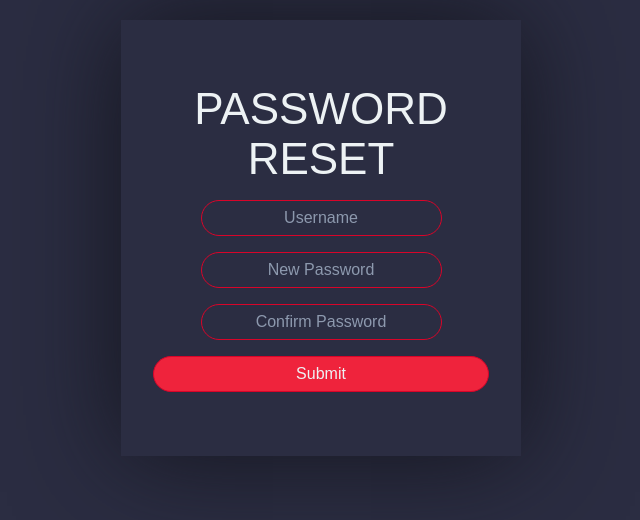
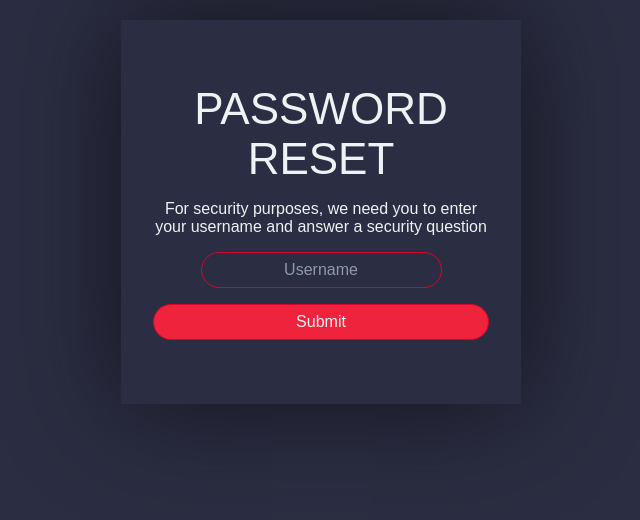
Before and after one commit to aishwar18/Profile-Builder, a Django app: page /html/forgotPassword in a window 1280 px wide. Shown: the part 146-666 px from the top of the page, without its empty margins (319-959 px from the left). Run offline with Django 3.2, Linux system fonts and the light colour scheme; some libraries are stand-ins or nearby versions.

Commit message:
Added Forgot password functionality

```diff
--- a/practice/profile_builder/urls.py
+++ b/practice/profile_builder/urls.py
@@ -7,8 +7,10 @@ urlpatterns = [
     path('html/register',views.register,name="register"),
     path('html/signup_students',views.signup_students,name="signup_students"),
     path('html/signup_teachers',views.signup_teachers,name="signup_teachers"),
-    path('html/forgotPassword',views.forgotpassword,name="forgotpassword"),
+    path('html/forgotPassword',views.forgotPassword,name="forgotPassword"),
+    path('html/prQuestion',views.prQuestion,name="prQuestion"),
     path('html/changePassword',views.changePassword,name="changePassword"),
+    path('html/passwordReset',views.passwordReset,name="passwordReset"),
     path('html/logout',views.logout,name="logout"),
     path('html/home',views.home,name="home"),
 ]
--- a/practice/profile_builder/views.py
+++ b/practice/profile_builder/views.py
@@ -40,7 +40,7 @@ def login(request):
         password = request.POST['password']
         #print(email,password)
         user = Students.objects.filter(mailid= email, password=password) or Teachers.objects.filter(mailid= email, password=password)
-        print(Students.objects.filter(mailid= email, password=password).exists() or Teachers.objects.filter(mailid= email, password=password).exists())
+        #print(Students.objects.filter(mailid= email, password=password).exists() or Teachers.objects.filter(mailid= email, password=password).exists())
         if (Students.objects.filter(mailid= email, password=password).exists() or Teachers.objects.filter(mailid= email, password=password).exists()):
             request.session['username'] = user[0].username
             return render(request,"html/home.html", {"user" : user[0]})
@@ -118,8 +118,73 @@ def signup_teachers(request):
     else:
         return render(request,"html/signup_teachers.html")
 
-def forgotpassword(request):
-    return render(request,"html/forgotPassword.html")
+def forgotPassword(request):
+    if( request.method == 'POST'):
+        username = request.POST.get('username')
+        ans = request.POST.get('answer')
+        if(Students.objects.filter(username=username).exists() or Teachers.objects.filter(username=username).exists()):
+            fp_user = Students.objects.filter(username=username) or Teachers.objects.filter(username=username)
+            request.session['question'] = fp_user[0].security_qn
+            request.session['answer'] = fp_user[0].security_an
+            request.session['fp_username'] = fp_user[0].username
+            question = fp_user[0].security_qn
+            return render(request,"html/forgotPassword.html", {'question': question})
+        else:
+            messages.info(request,'No such user!')
+            return redirect('forgotPassword')
+    else:
+        return render(request,"html/forgotPassword.html")
+
+def prQuestion(request):
+    if(request.method == 'POST'):
+        ans = request.POST.get('answer')
+        question = request.session.get('question',False)
+        answer = request.session.get('answer',False)
+        if(question and answer):
+            if(ans):
+                if answer.lower().strip()==ans.lower().strip():
+                    return render(request,"html/passwordReset.html")
+                else:
+                    messages.info(request,'Incorrect answer!')
+                    return render(request,"html/forgotPassword.html", {'question': question})
+            return render(request,"html/forgotPassword.html", {'question': question})
+        else:
+            messages.info(request,'Error retrieving question!')
+            return redirect('forgotPassword')
+
+def passwordReset(request):
+    if( request.method == 'POST'):
+        username = request.session.get('fp_username')
+        new_password = request.POST['newPassword']
+        confirm_password = request.POST['confirmPassword']
+        print(username, new_password, confirm_password)
+        if(new_password!=confirm_password):
+            messages.info(request,'Confirm password does not match with the new password')
+            return redirect('passwordReset')
+        elif (Students.objects.filter(username=username).exists()):
+            s = Students.objects.get(username=username)
+            s.password = new_password
+            s.save()
+            messages.info(request,'Password changed successfully')
+            del request.session['question']
+            del request.session['answer']
+            del request.session['fp_username']
+            return render(request,"index.html")
+        elif (Teachers.objects.filter(username=username).exists()):
+            t = Teachers.objects.get(username=username)
+            t.password = new_password
+            t.save()
+            messages.info(request,'Password changed successfully')
+            del request.session['question']
+            del request.session['answer']
+            del request.session['fp_username']
+            return render(request,"index.html")
+        else:
+            del request.session['question']
+            del request.session['answer']
+            del request.session['fp_username']
+            return render(request,"html/forgotPassword.html")
+    return render(request,"html/passwordReset.html")
 
 def changePassword(request):
     username = request.session.get('username')
--- a/practice/templates/html/forgotPassword.html
+++ b/practice/templates/html/forgotPassword.html
@@ -3,10 +3,21 @@
 <html lang="en">
 <head>
   <meta name="viewport" content="width=device-width, initial-scale=1.0">
-  <title>Password reset</title>
+  <title>Forgot Password</title>
+  <link rel="stylesheet" href="{% static 'CSS/alert.css' %}">
   <link rel="stylesheet" href="{% static 'CSS/login.css' %}">
   <link rel="stylesheet" href="https://cdnjs.cloudflare.com/ajax/libs/font-awesome/5.15.2/css/all.min.css" />
   <link rel="icon" type="image/jpg" href="{% static 'Images/pb_logo.jpg' %}">
+  <script
+    src="https://code.jquery.com/jquery-3.4.1.slim.min.js"
+    integrity="sha384-J6qa4849blE2+poT4WnyKhv5vZF5SrPo0iEjwBvKU7imGFAV0wwj1yYfoRSJoZ+n"
+    crossorigin="anonymous"
+  ></script>
+  <script
+    src="https://stackpath.bootstrapcdn.com/bootstrap/4.4.1/js/bootstrap.min.js"
+    integrity="sha384-wfSDF2E50Y2D1uUdj0O3uMBJnjuUD4Ih7YwaYd1iqfktj0Uod8GCExl3Og8ifwB6"
+    crossorigin="anonymous"
+  ></script>
 </head>
 <body>
     <div class="navbar">
@@ -16,24 +27,45 @@
         <a href="{% url 'register' %}"><span class="fa fa-user"></span> Register</a>
         </div>
     </div>
+    {% if messages %}
+    <div class="alert alert-danger">
+        <a href="#" class="close" data-dismiss="alert" aria-label="close">&times;</a>
+        {% for message in messages %}
+         {{message}}
+        {% endfor %}
+    </div>
+    <br>
+    {% endif %}
       <div class="align">
               <div class="grid align__item">
                   <div class="login">
               <h2>Password Reset</h2>
-              <form action="" method="post" class="form">
+              {% if question %}
+              <form action="prQuestion" method="post" class="form">
+                  {% csrf_token %}
+
+                  <p>
+                      {{question}}
+                  </p>
                   <div class="form__field">
-                    <input class="input_field" type="text" placeholder="Username" required>
+                    <input class="input_field" name="answer" type="text" placeholder="Type your answer here" required>
                   </div>
-                <div class="form__field">
-                  <input class="input_field" type="password" placeholder="New Password" required>
-                </div>
-                <div class="form__field">
-                  <input class="input_field" type="password" placeholder="Confirm Password" required>
-                </div>
                 <div class="PR_button">
                   <input type="submit" value="Submit">
                 </div>
-              </form>
+                </form>
+                {% else %}
+                <form action="forgotPassword" method="post" class="form">
+                    {% csrf_token %}
+                    <p>For security purposes, we need you to enter your username and answer a security question</p>
+                    <div class="form__field">
+                      <input class="input_field" name="username" type="text" placeholder="Username" required>
+                    </div>
+                  <div class="PR_button">
+                    <input type="submit" value="Submit">
+                  </div>
+                  </form>
+                {% endif %}
             </div>
       </div>
   </div>
--- a/practice/templates/html/logout.html
+++ b/practice/templates/html/logout.html
@@ -25,7 +25,7 @@
           <div class="login">
       <h2>Logged out</h2>
       <h3>Thanks for visiting our website</h3>
-      <h3>Click the below link <br> to login again<br><br><i class="fa fa-sign-in-alt"></i>&nbsp;&nbsp;&nbsp;&nbsp;<a href="{% url 'login' %}">Login</a></h3>
+      <h3>Click the below link <br> to go to home page<br><br><span class="fa fa-home"></span>&nbsp;&nbsp;&nbsp;&nbsp;<a href="{% url 'index' %}">Home</a></h3>
     </div>
       </div>
   </div>
```
Also changed, not shown: practice/templates/html/passwordReset.html (renamed from practice/templates/html/login.html, +7 -13 lines), 1 other file.
